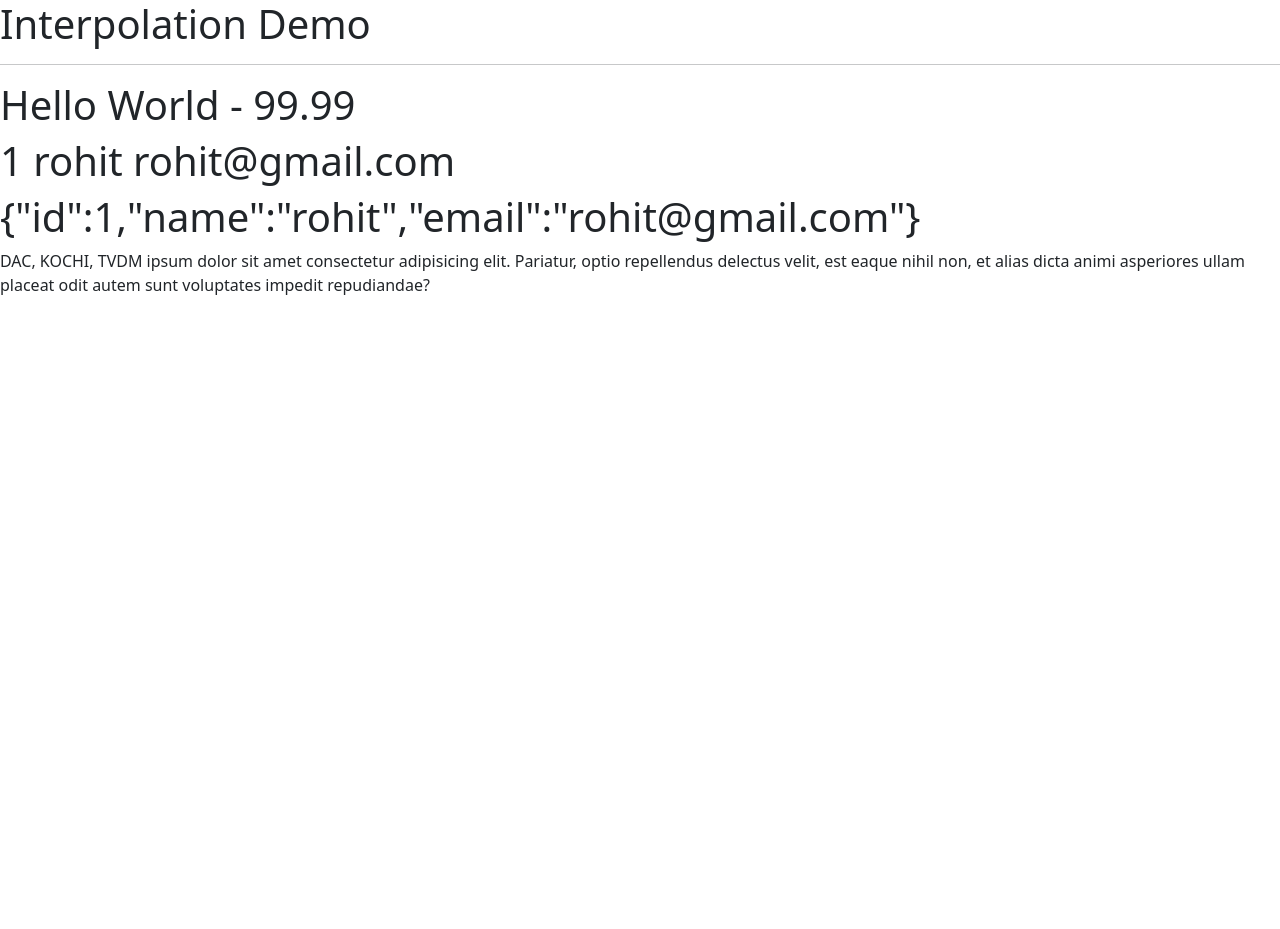
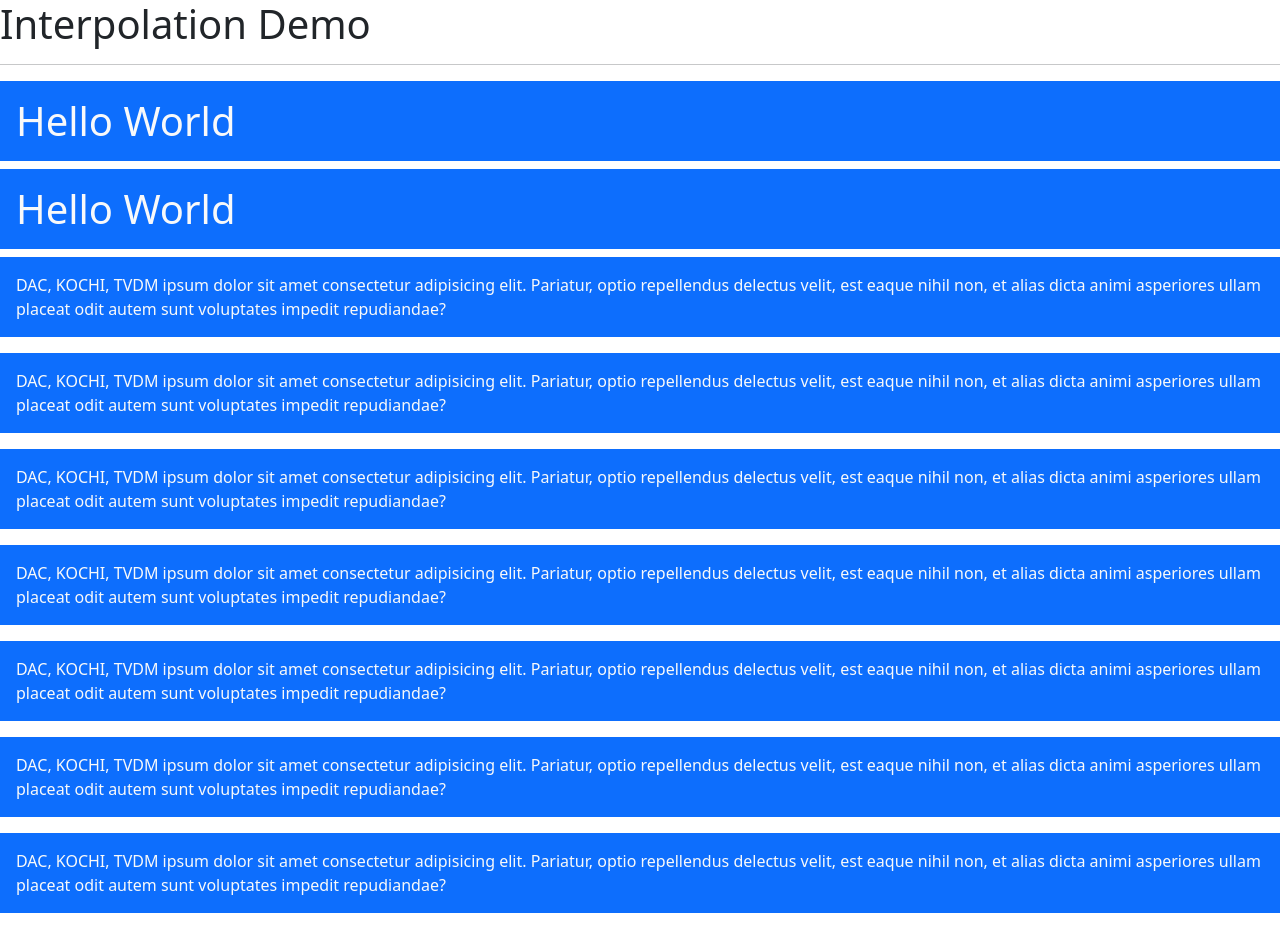
Before and after one commit to dac-23/my-react-project, a React (Create React App) app: page / in a window 1280 px wide. Before the commit the page ends 800 px from the top, so only its background shows below. Built offline with nearby package versions, Linux system fonts and the light colour scheme.

Commit message:
variable binding themeing.

```diff
--- a/src/App.js
+++ b/src/App.js
@@ -17,27 +17,31 @@ function App() {
 
 function InterpolationBasics() {
   //1.  Data Member
+  let id = "id1";
+  let mytheme = "bg-primary text-light p-3";
   let title = "Hello World";
   let para = `DAC, KOCHI, TVDM ipsum dolor sit amet consectetur adipisicing elit. Pariatur, optio
               repellendus delectus velit, est eaque nihil non, et alias dicta animi
               asperiores ullam placeat odit autem sunt voluptates impedit repudiandae?`;
-  let price = 99.99;
-  let user = { id: 1, name: "rohit", email: "rohit@gmail.com" }; // object literal
 
   //2. member function, coming soon...
 
   // 3. UI / VIEW :: JSX
   return (
     <div>
-      <h1>
-        {title} - {price}
+      <h1 className={mytheme} id="id1">
+        Hello World
       </h1>
-      <h1>
-        {user.id} {user.name} {user.email}
+      <h1 id={id} className={mytheme}>
+        {title}
       </h1>
-      <h1> {JSON.stringify(user)} </h1>
-
-      <p>{para}</p>
+      <p className={mytheme}>{para}</p>
+      <p className={mytheme}>{para}</p>
+      <p className={mytheme}>{para}</p>
+      <p className={mytheme}>{para}</p>
+      <p className={mytheme}>{para}</p>
+      <p className={mytheme}>{para}</p>
+      <p className={mytheme}>{para}</p>
     </div>
   );
 }
```
